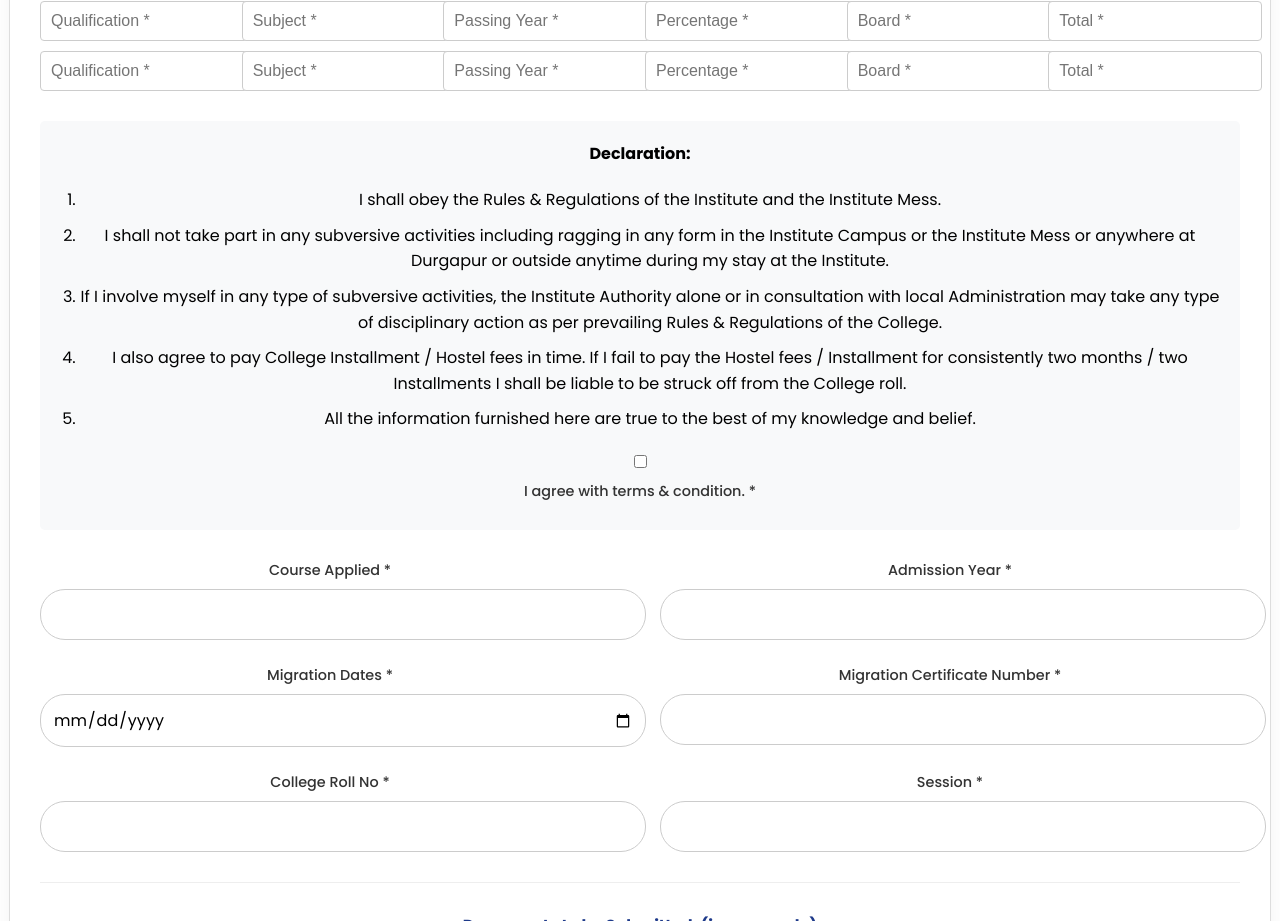
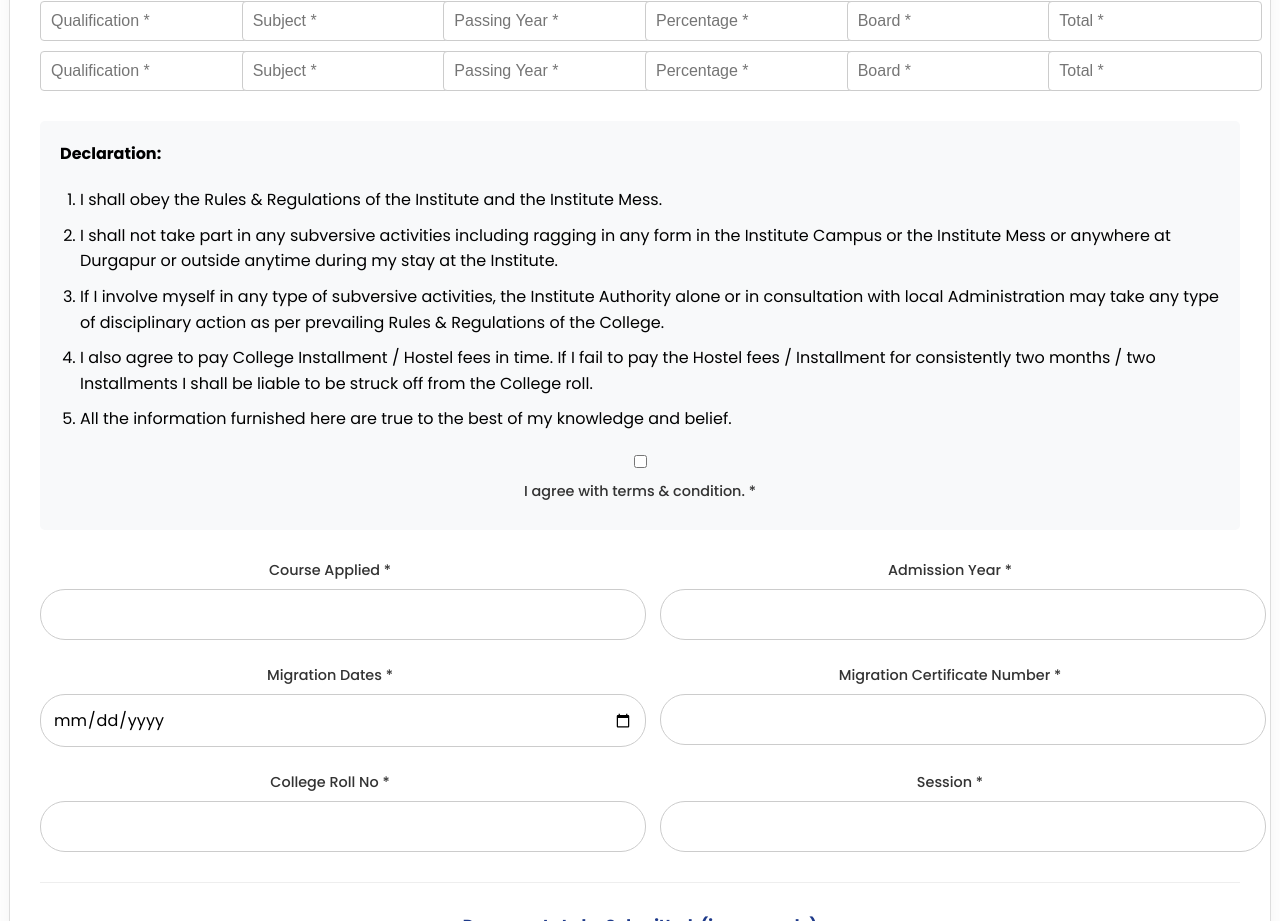
Before and after one commit to aditya113141/JPCHS, a React (Create React App) app: page /JPCHS/registration in a window 1280 px wide. Shown: the part 1360-2281 px from the top of the page. Built offline with nearby package versions, Linux system fonts and the light colour scheme.

Commit message:
fixed css issues

```diff
--- a/src/components/RegistrationForm/RegistrationForm.css
+++ b/src/components/RegistrationForm/RegistrationForm.css
@@ -74,11 +74,13 @@
     margin-bottom: 10px;
 }
 
+/* --- THIS SECTION IS UPDATED --- */
 .declaration-section {
     margin: 30px 0;
     padding: 20px;
     background-color: #f8f9fa;
     border-radius: 5px;
+    text-align: left; /* This is the new line */
 }
 
 .declaration-section h4 {
```
